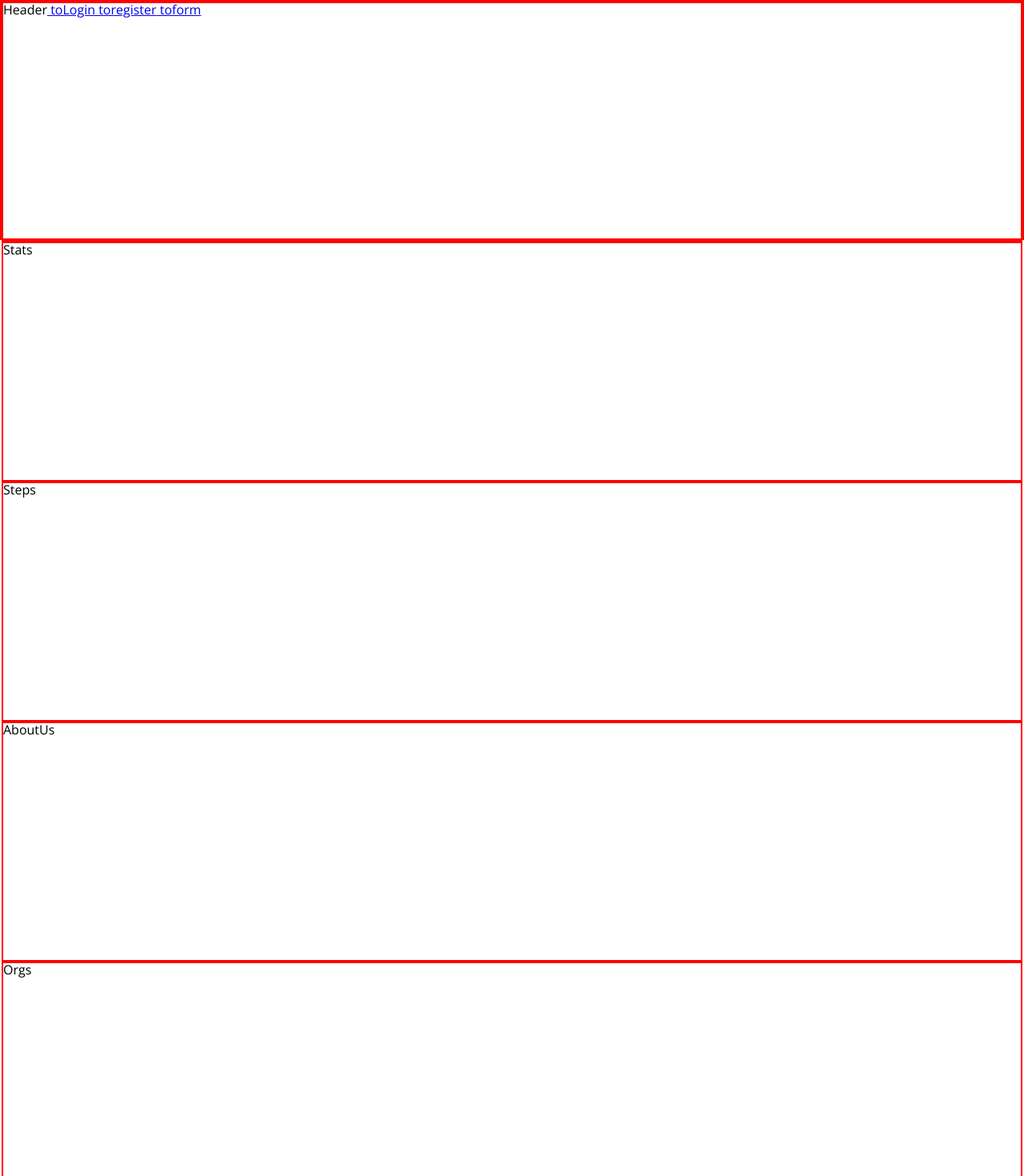
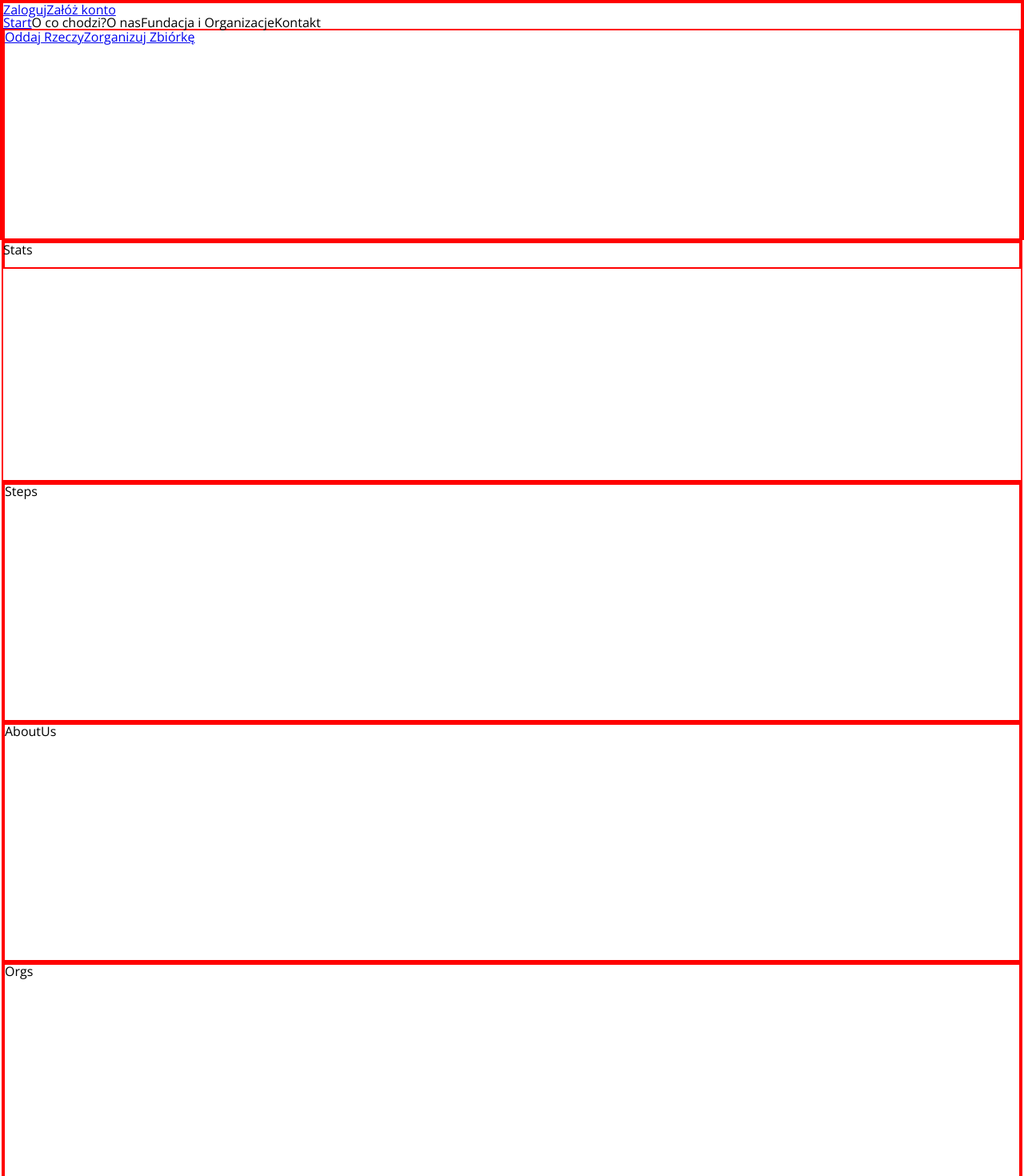
Before and after one commit to Arachnomorph/portfolio-lab-oddaj-rzeczy, a React (Create React App) app: page /#/ in a window 1280 px wide. Shown: the top 1470 px of the page at 80% size. Built offline with nearby package versions, Linux system fonts and the light colour scheme.

Commit message:
nav scroll, finished routing

```diff
--- a/src/components/HomeAboutUs.js
+++ b/src/components/HomeAboutUs.js
@@ -1,9 +1,12 @@
 import React from "react";
+import {Element} from 'react-scroll'
 
 const HomeAboutUs = () => {
 
     return (
-        <div className={'aboutUsContainer'}>AboutUs</div>
+        <Element id='HomeAboutUs'>
+            <div className={'aboutUsContainer'}>AboutUs</div>
+        </Element>
     )
 }
 
--- a/src/components/HomeContact.js
+++ b/src/components/HomeContact.js
@@ -1,9 +1,12 @@
 import React from "react";
+import {Element} from 'react-scroll'
 
 const HomeContact = () => {
 
     return (
-        <div className={'contactContainer'}>Contact</div>
+        <Element id='HomeContact'>
+            <div className={'contactContainer'}>Contact</div>
+        </Element>
     )
 }
 
--- a/src/components/HomeHeader.js
+++ b/src/components/HomeHeader.js
@@ -1,14 +1,24 @@
 import React from "react";
-import {Link} from "react-router-dom";
+import {Link as RouterLink} from "react-router-dom";
+import {Link as ScrollLink} from 'react-scroll'
 
 const HomeHeader = () => {
 
     return (
         <div className={'headerContainer'}>
-            Header
-            <Link to='/LogIn'> toLogin</Link>
-            <Link to='/Register'> toregister</Link>
-            <Link to='/OddajRzeczyForm'> toform</Link>
+            <RouterLink to='/LogIn'>Zaloguj</RouterLink>
+            <RouterLink to='/Register'>Załóż konto</RouterLink>
+            <nav>
+                <RouterLink to='/'>Start</RouterLink>
+                <ScrollLink activeClass='active' to='HomeSteps'>O co chodzi?</ScrollLink>
+                <ScrollLink activeClass='active' to='HomeAboutUs'>O nas</ScrollLink>
+                <ScrollLink activeClass='active' to='HomeOrgs'>Fundacja i Organizacje</ScrollLink>
+                <ScrollLink activeClass='active' to='HomeContact'>Kontakt</ScrollLink>
+            </nav>
+            <div>
+                <RouterLink to='/LogIn'>Oddaj Rzeczy</RouterLink>
+                <RouterLink to='/LogIn'>Zorganizuj Zbiórkę</RouterLink>
+            </div>
         </div>
 )
 }
--- a/src/components/HomeOrgs.js
+++ b/src/components/HomeOrgs.js
@@ -1,9 +1,12 @@
 import React from "react";
+import {Element} from 'react-scroll'
 
 const HomeOrgs = () => {
 
     return (
-        <div className={'orgsContainer'}>Orgs</div>
+        <Element id='HomeOrgs'>
+            <div className={'orgsContainer'}>Orgs</div>
+        </Element>
     )
 }
 
--- a/src/components/HomeSteps.js
+++ b/src/components/HomeSteps.js
@@ -1,9 +1,12 @@
 import React from "react";
+import {Element} from "react-scroll";
 
 const HomeSteps = () => {
 
     return (
-        <div className={'stepsContainer'}>Steps</div>
+        <Element id='HomeSteps'>
+            <div className={'stepsContainer'}>Steps</div>
+        </Element>
     )
 }
 
```
